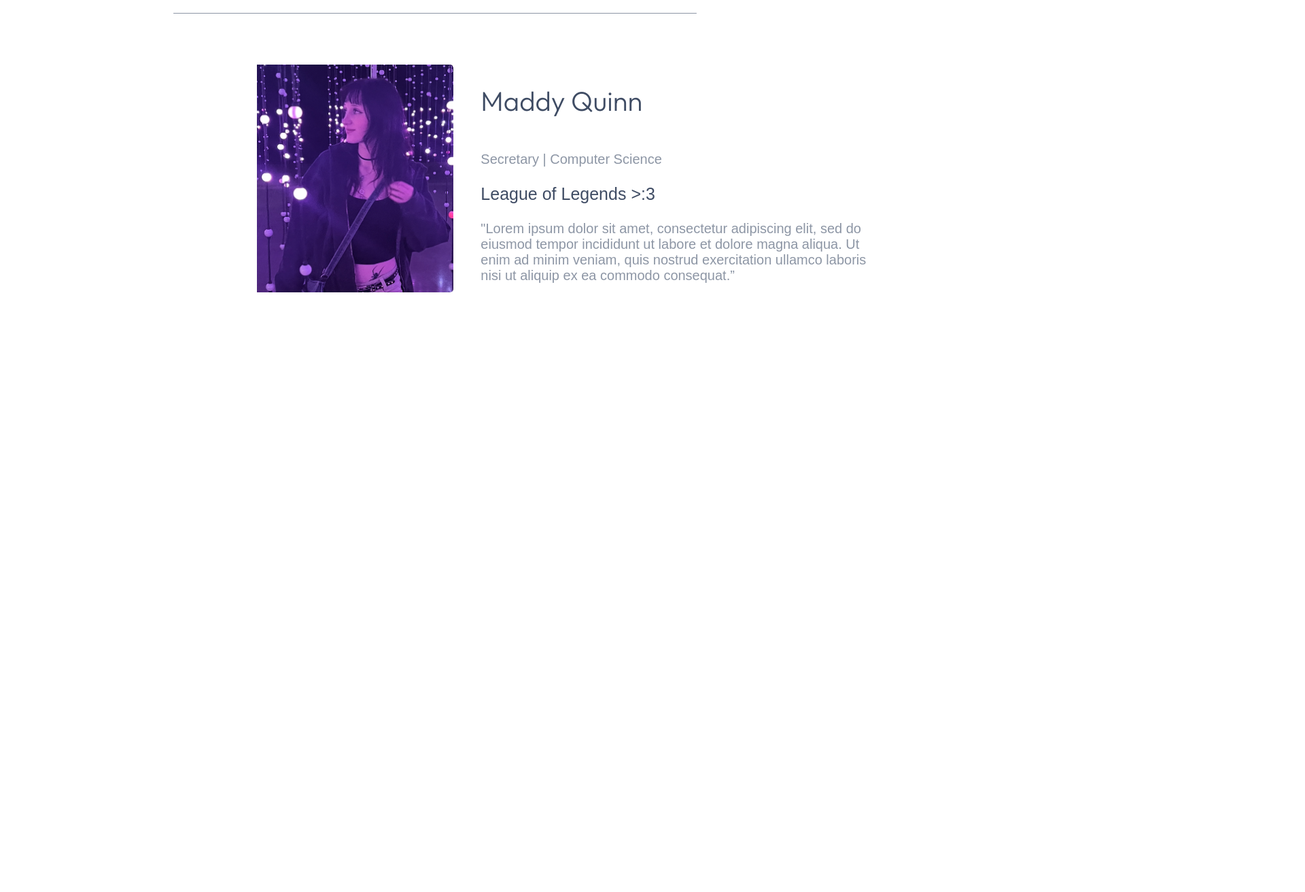
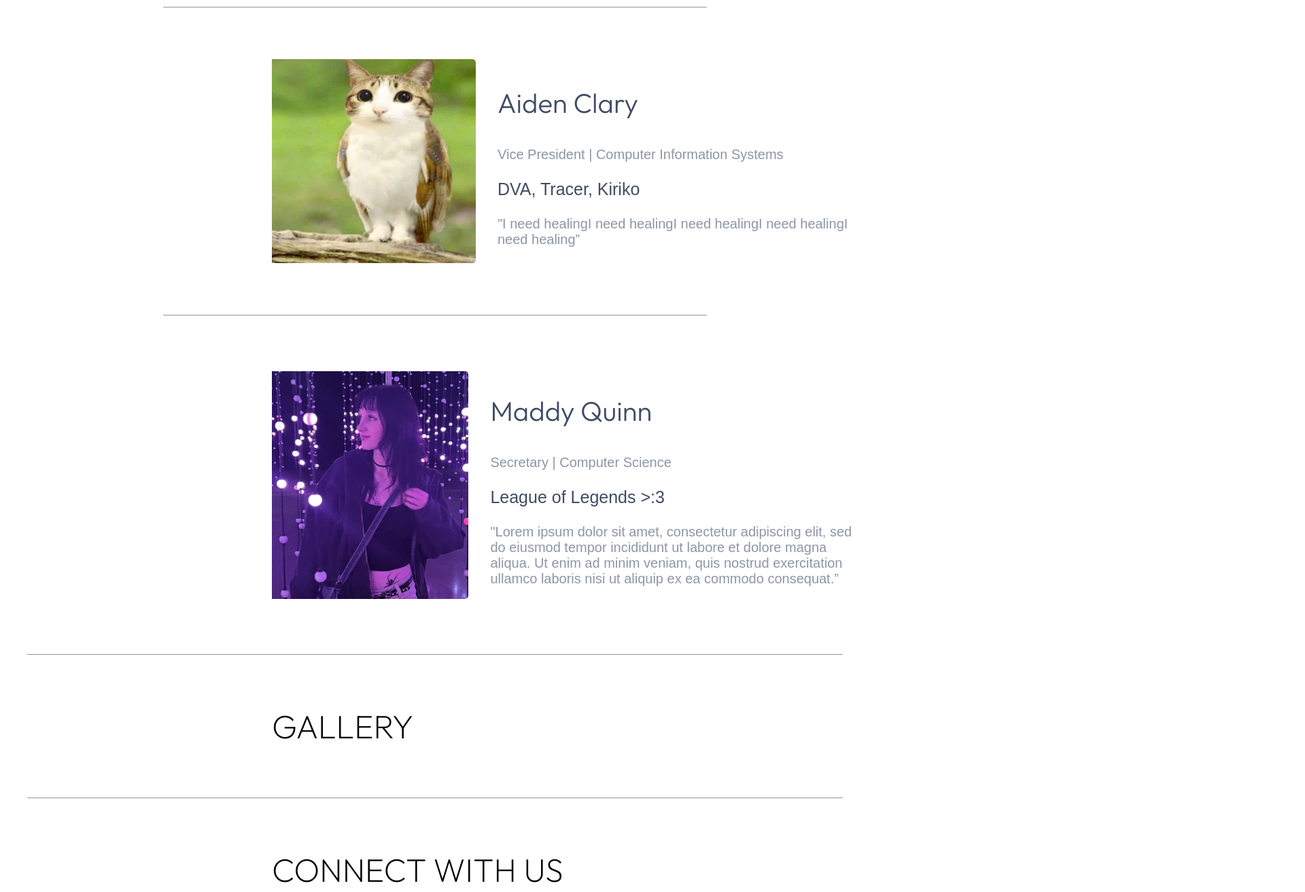
Before and after one commit to qusammy/UTDOverwatch, a plain HTML site: page home.html in a window 1280 px wide. Shown: the part 1460-2772 px from the top of the page at 68% size, 1920 px wide, since content can reach past the window. Before the commit the page ends 1901 px from the top, so only its background shows below. Drawn offline with Linux system fonts and the light colour scheme; a script that the page names is missing; a web font is replaced by a local one.

Commit message:
New gamer profile card added, "connect with us" and "gallery" added, and hard coded weights removed to set up for mobile view

```diff
--- a/home.html
+++ b/home.html
@@ -10,12 +10,12 @@
 </head>
 <body>
 <header>
-  <h1 class="header-text">UTD OVERWATCH</h1>
+  <h1 class="header-text">UTD OVERWATCH CLUB</h1>
 </header>
 
 <h2>ABOUT US</h2>
 
-<p>
+<p class = "info">
   It is a long established fact that a reader will be distracted by the readable
   content of a page when looking at its layout. The point of using Lorem Ipsum is
   that it has a more-or-less normal distribution of letters, as opposed to using
@@ -48,6 +48,20 @@
 <hr class = divider-small>
 
 <div class="gamer">
+  <img class = "gamer img" src="assets/aidenClary.jpg">
+    <b>
+    <h3 class = "name">Aiden Clary</h3>
+    <h3 class = "title">Vice President | Computer Information Systems</h3>
+    <p>
+      <p class = "mains">DVA, Tracer, Kiriko</p>
+      <p class = "body-text">"I need healingI need healingI need healingI need healingI need healing”</p>
+    </p>
+    </b>
+</div>
+
+<hr class = divider-small>
+
+<div class="gamer">
   <img class = "gamer img" src="assets/maddy.png">
     <b>
     <h3 class = "name">Maddy Quinn</h3>
@@ -62,6 +76,13 @@
     </b>
 </div>
 
+<hr class = divider>
+
+<h2>GALLERY</h2>
+
+<hr class = divider>
+
+<h2>CONNECT WITH US</h2>
   <script src="index.js" defer></script>
 </body>
 </html>
--- a/model.css
+++ b/model.css
@@ -2,6 +2,7 @@ body {
   margin: 0;
   background-color: #ffffff;
   color: #ffffff;
+  overflow-x: hidden;
 }
 
 /* Header image */
@@ -17,24 +18,22 @@ header {
   display: flex;
   align-items: center;
   justify-content: center;
-
 }
 
-  /* Header text properties */
+/* Header text properties */
 
-.header-text{
+.header-text {
   height: 375px;
   color: #ffffff;
   z-index: 1;
   font-weight: 600;
-  font-size: 5rem;
+  font-size: clamp(1rem, 5vw, 5rem);
   font-family: "Outfit", sans-serif;
   letter-spacing: 10px;
   text-align: center;
   display: flex;
   align-items: center;
   justify-content: center;
-
 }
 
 /* Transparent black square over header image, under the text but over the image  */
@@ -50,11 +49,10 @@ header::before {
 
 /* Subheading properties*/
 
-h2
-{
+h2 {
   text-align: left;
-  padding-left: 10cm;
-  font-size: 3rem;
+  padding-left: 25rem;
+  font-size: clamp(0.90rem, 5vw, 3rem);
   color: #000000;
   font-weight: 200;
   font-family: "Outfit", sans-serif;
@@ -62,88 +60,94 @@ h2
 
 /*Body text properties*/
 
-p
-{
+p {
   text-align: left;
-  font-size: 1.5rem;
-  width: 60rem;
-  padding-left: 10cm;
+  font-size: clamp(0.25rem, 5vw, 1.5rem);
+  max-width: 60rem;
+  width: 100%;
   color: #8D96A5;
   font-weight: 150;
   font-family: "Pavanam", sans-serif;
 }
 
-hr.divider
-{
+.info {
+  padding-left: 25rem;
+}
+
+hr.divider {
   border: none;
   border-top: 1px solid #8D96A5;
-  width: 1100px;
+  max-width: 75rem;
   border-radius: 5px;
   align-items: center;
   margin: 75px auto;
 }
 
-.gamer
-{
-  width: 300px;
-  height: 335px;
+hr.divider-small {
+  border: none;
+  border-top: 1px solid #8D96A5;
+  max-width: 50rem;
+  border-radius: 5px;
+  align-items: center;
+  margin: 75px auto;
+}
+
+.gamer {
   display: flex;
   align-items: center;
+  gap: 2rem;
 }
 
-img
-{
-  width: 300px;
-  height: 335px;
-  padding-left: 10cm;
+.img {
+  max-width: 300px;
+  max-height: 335px;
+  padding-left: 25rem;
   border-radius: 5px;
   object-fit: cover;
 }
 
-.name
-{
+.name {
   color: #3F4C64;
   font-family: "Outfit";
   font-weight: 300;
   font-size: 40px;
-  padding-left: 40px;
-  padding-bottom: 10px;
 }
 
-.title
-{
+.title {
   color: #8D96A5;
   font-family: "Pavanam", sans-serif;
   font-weight: 300;
   font-size: 20px;
-  padding-left: 40px;
 }
 
-.mains
-{
+.mains {
   color: #3F4C64;
   font-family: "Pavanam", sans-serif;
   font-weight: 300;
   font-size: 25px;
-  padding-left: 40px;
 }
 
-.body-text
-{
+.body-text {
   color: #8D96A5;
   font-family: "Pavanam", sans-serif;
   font-weight: 300;
-  width: 600px;
   font-size: 20px;
-  padding-left: 40px;
+  max-width: 600px;
 }
 
-hr.divider-small
-{
-  border: none;
-  border-top: 1px solid #8D96A5;
-  width: 770px;
-  border-radius: 5px;
-  align-items: center;
-  margin: 75px auto;
+
+
+@media (max-width: 600px){
+
+  .wrapper main{
+  width: 100%;
+  }
+
+  body {
+  margin: 0;
+  background-color: #ffffff;
+  color: #ffffff;
+  overflow-x: hidden;
+
 }
+}
```
Also changed, not shown: assets/aidenClary.jpg (added), 1 other file.
